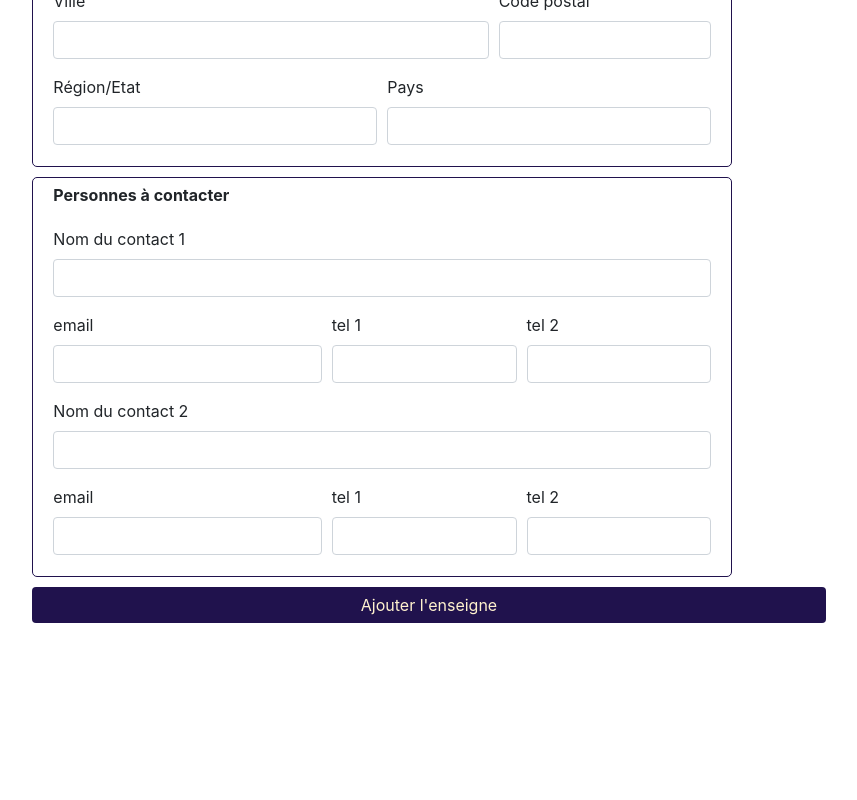
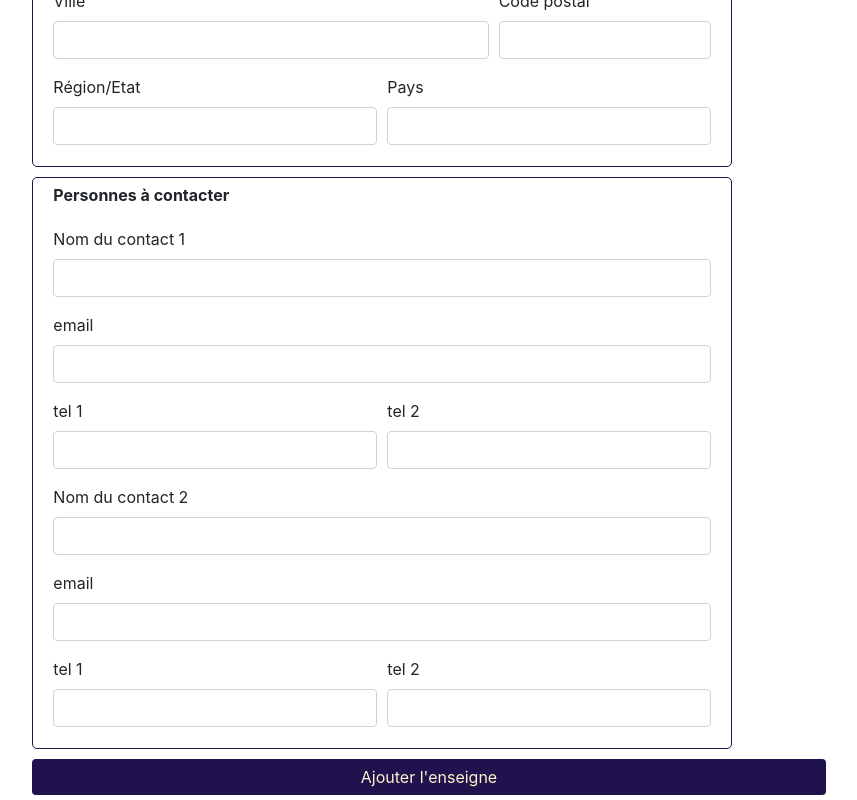
Before and after one commit to gobelinmalin/bordeaux_0320_p3_admin_giftcard, a React (Create React App) app: page /admin/shops/add in a window 1280 px wide. Shown: the part 1437-2237 px from the top of the page, without its empty margins (211-1068 px from the left). Before the commit the page ends 2065 px from the top, so only its background shows below. Built offline with nearby package versions, Linux system fonts and the light colour scheme.

Commit message:
set contact fields

```diff
--- a/src/components/shops/ShopsAdd.jsx
+++ b/src/components/shops/ShopsAdd.jsx
@@ -331,24 +331,39 @@ const ShopsAdd = () => {
             <Form.Label>Nom du contact 1</Form.Label>
             <Form.Control
               type="text"
-              name="contact_name"
-              value=""
+              name="contact1_name"
+              value={shop.contact1_name}
+              onChange={handleInputChange}
+            />
+          </Form.Group>
+          <Form.Group>
+            <Form.Label>email</Form.Label>
+            <Form.Control
+              type="text"
+              name="contact1_email"
+              value={shop.contact1_email}
               onChange={handleInputChange}
             />
           </Form.Group>
           <Form.Group>
             <Form.Row>
-              <Col xs={5}>
-                <Form.Label>email</Form.Label>
-                <Form.Control name="mail_contact1" />
-              </Col>
               <Col>
                 <Form.Label>tel 1</Form.Label>
-                <Form.Control name="phone1_contact1" />
+                <Form.Control
+                  type="text"
+                  name="contact1_phone1"
+                  value={shop.contact1_phone1}
+                  onChange={handleInputChange}
+                />
               </Col>
               <Col>
                 <Form.Label>tel 2</Form.Label>
-                <Form.Control name="phone2_contact2" />
+                <Form.Control
+                  type="text"
+                  name="contact1_phone2"
+                  value={shop.contact1_phone2}
+                  onChange={handleInputChange}
+                />
               </Col>
             </Form.Row>
           </Form.Group>
@@ -356,32 +371,51 @@ const ShopsAdd = () => {
             <Form.Label>Nom du contact 2</Form.Label>
             <Form.Control
               type="text"
-              name="contact_name"
-              value=""
+              name="contact2_name"
+              value={shop.contact2_name}
+              onChange={handleInputChange}
+            />
+          </Form.Group>
+          <Form.Group>
+            <Form.Label>email</Form.Label>
+            <Form.Control
+              type="text"
+              name="contact2_email"
+              value={shop.contact2_email}
               onChange={handleInputChange}
             />
           </Form.Group>
           <Form.Group>
             <Form.Row>
-              <Col xs={5}>
-                <Form.Label>email</Form.Label>
-                <Form.Control name="mail_contact2" />
-              </Col>
               <Col>
                 <Form.Label>tel 1</Form.Label>
-                <Form.Control name="phone1_contact2" />
+                <Form.Control
+                  type="text"
+                  name="contact2_phone1"
+                  value={shop.contact2_phone1}
+                  onChange={handleInputChange}
+                />
               </Col>
               <Col>
                 <Form.Label>tel 2</Form.Label>
-                <Form.Control name="phone2_contact2" />
+                <Form.Control
+                  type="text"
+                  name="contact2_phone2"
+                  value={shop.contact2_phone2}
+                  onChange={handleInputChange}
+                />
               </Col>
             </Form.Row>
           </Form.Group>
         </div>
-        <div className="validationButton">
-          <Button type="submit">Ajouter l&apos;enseigne</Button>
-        </div>
       </Form>
+
+      {/* Bank infos */}
+
+      {/* Form validation button */}
+      <div className="validationButton">
+        <Button type="submit">Ajouter l&apos;enseigne</Button>
+      </div>
     </Container>
   );
 };
```
